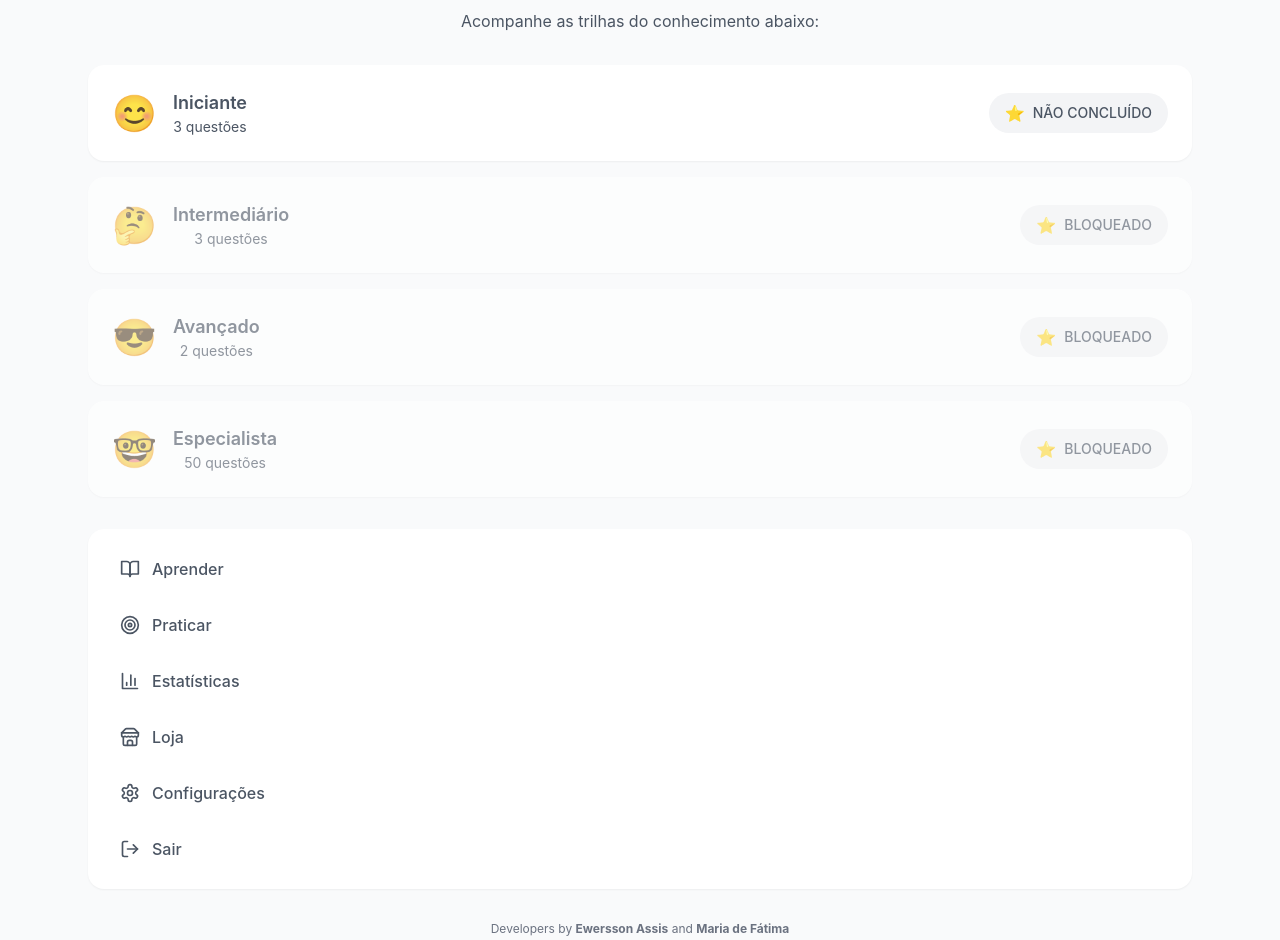
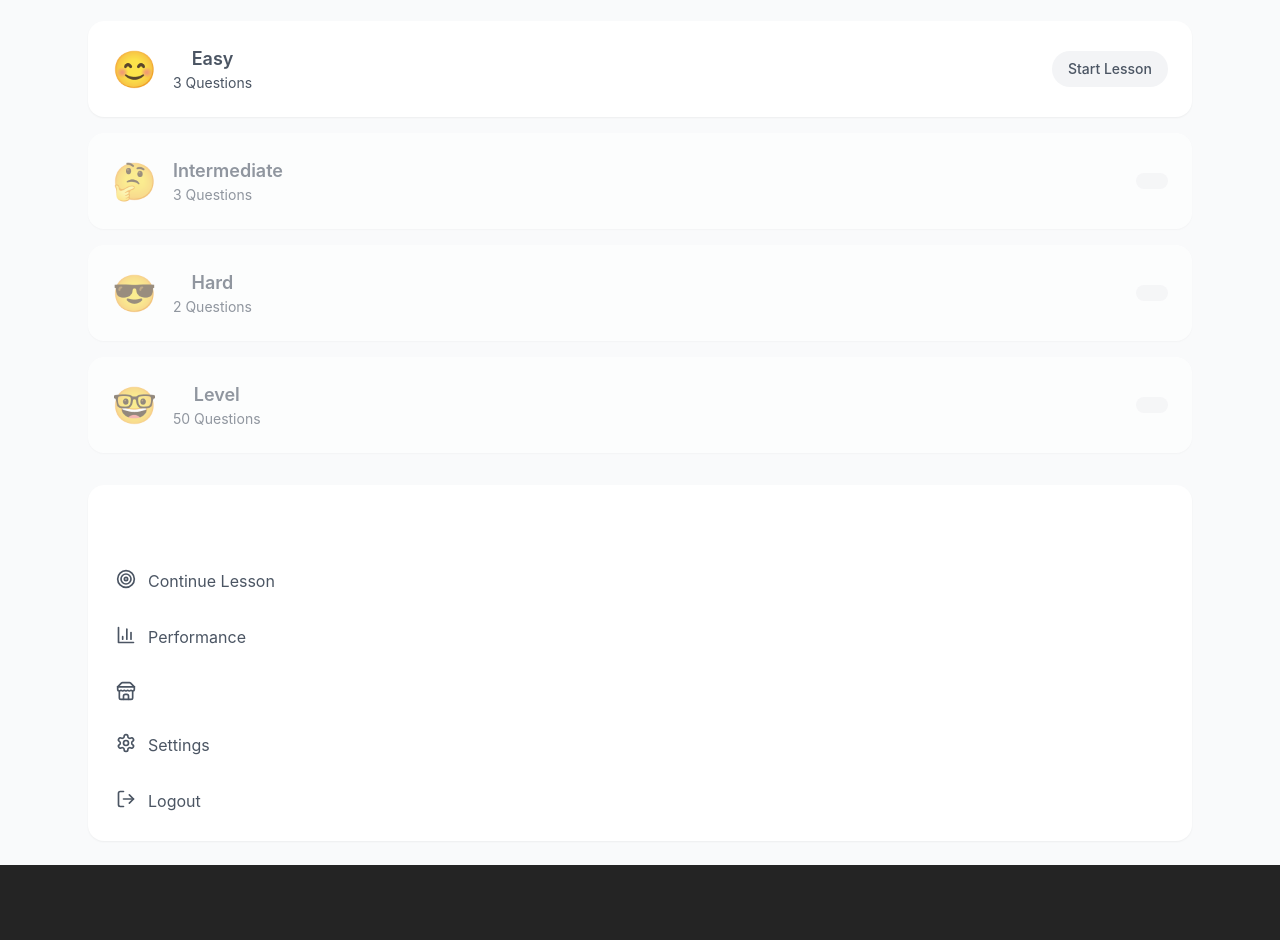
Before and after one commit to alvesmariadefatima/think-js-game, a React (Vite) app: page /home in a window 1280 px wide. Shown: the part 172-1112 px from the top of the page. After the commit the page ends 1037 px from the top, so only its background shows below. Built offline with nearby package versions, Linux system fonts and the light colour scheme; sample sign-in values are in the browser's storage.

Commit message:
feat: implementar mecanismo de tradução para múltiplos idiomas

```diff
--- a/src/pages/Home.tsx
+++ b/src/pages/Home.tsx
@@ -7,67 +7,63 @@ import {
   Settings,
   LogOut,
 } from "lucide-react";
+
 import { useAuth } from "../context/AuthContext";
 import { useGame } from "../context/GameContext";
+import { useTranslation } from "../context/TranslationContext";
+
+import LanguageSelector from "../components/LanguageSelector";
 import { lessons } from "../data/questions";
 import logoTexto from "../assets/logo-texto.png";
 
 export function Home() {
   const { user, logout } = useAuth();
   const { startQuiz } = useGame();
+  const { t } = useTranslation();
   const navigate = useNavigate();
 
-  // Função para verificar se uma lição está desbloqueada
   const isLessonUnlocked = (lessonId: string): boolean => {
-    if (lessonId === "lesson-1") return true; // Primeira lição sempre desbloqueada
+    if (lessonId === "lesson-1") return true;
 
     const completedLessons = user?.completedLessons || [];
 
-    // Para lesson-2, precisa ter completado lesson-1 com pelo menos 2 acertos
-    if (lessonId === "lesson-2") {
-      const lesson1 = completedLessons.find((l) => l.lessonId === "lesson-1");
-      return lesson1 ? lesson1.correctAnswers >= 2 : false;
-    }
+    const previousLessonMap: Record<string, string> = {
+      "lesson-2": "lesson-1",
+      "lesson-3": "lesson-2",
+      "lesson-4": "lesson-3",
+    };
 
-    // Para lesson-3, precisa ter completado lesson-2 com pelo menos 2 acertos
-    if (lessonId === "lesson-3") {
-      const lesson2 = completedLessons.find((l) => l.lessonId === "lesson-2");
-      return lesson2 ? lesson2.correctAnswers >= 2 : false;
-    }
+    const previousLesson = previousLessonMap[lessonId];
+    if (!previousLesson) return false;
 
-    // Para lesson-4, precisa ter completado lesson-3 com pelo menos 2 acertos
-    if (lessonId === "lesson-4") {
-      const lesson3 = completedLessons.find((l) => l.lessonId === "lesson-3");
-      return lesson3 ? lesson3.correctAnswers >= 2 : false;
-    }
+    const progress = completedLessons.find(
+      (l) => l.lessonId === previousLesson
+    );
 
-    return false;
+    return progress ? progress.correctAnswers >= 2 : false;
   };
 
-  // Função para obter o status da lição
   const getLessonStatus = (lessonId: string): string => {
     const completedLessons = user?.completedLessons || [];
     const lessonProgress = completedLessons.find(
-      (l) => l.lessonId === lessonId,
+      (l) => l.lessonId === lessonId
     );
 
-    if (!isLessonUnlocked(lessonId)) {
-      return "BLOQUEADO";
-    }
+    if (!isLessonUnlocked(lessonId)) return t.bloqueado;
+    if (lessonProgress && lessonProgress.correctAnswers >= 2)
+      return t.sucesso;
 
-    if (lessonProgress && lessonProgress.correctAnswers >= 2) {
-      return "CONCLUÍDO";
-    }
-
-    return "NÃO CONCLUÍDO";
+    return t.iniciarLicao;
   };
 
   const handleStartLesson = (lessonId: string) => {
+    if (!isLessonUnlocked(lessonId)) return;
+
     const lesson = lessons.find((l) => l.id === lessonId);
-    if (lesson) {
-      startQuiz(lessonId, lesson.questions);
-      navigate("/perguntas");
-    }
+    if (!lesson) return;
+
+    startQuiz(lessonId, lesson.questions);
+    navigate("/perguntas");
   };
 
   const handleLogout = () => {
@@ -78,29 +74,29 @@ export function Home() {
   const trilhas = [
     {
       id: "lesson-1",
-      nivel: "Iniciante",
-      questoes: `${lessons[0]?.questions.length || 0} questões`,
+      nivel: t.facil,
+      questoes: `${lessons[0]?.questions.length || 0} ${t.perguntas}`,
       status: getLessonStatus("lesson-1"),
       emoji: "😊",
     },
     {
       id: "lesson-2",
-      nivel: "Intermediário",
-      questoes: `${lessons[1]?.questions.length || 0} questões`,
+      nivel: t.intermediario,
+      questoes: `${lessons[1]?.questions.length || 0} ${t.perguntas}`,
       status: getLessonStatus("lesson-2"),
       emoji: "🤔",
     },
     {
       id: "lesson-3",
-      nivel: "Avançado",
-      questoes: `${lessons[2]?.questions.length || 0} questões`,
+      nivel: t.dificil,
+      questoes: `${lessons[2]?.questions.length || 0} ${t.perguntas}`,
       status: getLessonStatus("lesson-3"),
       emoji: "😎",
     },
     {
       id: "lesson-4",
-      nivel: "Especialista",
-      questoes: "50 questões",
+      nivel: t.nivel,
+      questoes: `50 ${t.perguntas}`,
       status: getLessonStatus("lesson-4"),
       emoji: "🤓",
     },
@@ -108,106 +104,79 @@ export function Home() {
 
   return (
     <div className="min-h-screen bg-gray-50">
-      {/* Header */}
-      <div className="bg-white border-b border-gray-200 px-6 py-4">
-        <div className="max-w-6xl mx-auto flex items-center justify-between">
-          <div className="flex items-center gap-3">
-            <img src={logoTexto} alt="ThinkJS" className="h-50" />
-          </div>
+      <div className="bg-white border-b px-6 py-4">
+        <div className="max-w-6xl mx-auto flex justify-between items-center">
+          <img src={logoTexto} alt="ThinkJS" className="h-12" />
+          <LanguageSelector />
         </div>
       </div>
 
       <div className="max-w-6xl mx-auto p-6">
         <div className="text-center mb-8">
-          <h2 className="text-2xl text-gray-600 font-bold mb-2">
-            Olá, {user?.name}!
+          <h2 className="text-2xl font-bold text-gray-600">
+            {t.ola}, {user?.name}!
           </h2>
-          <p className="text-gray-600">
-            Acompanhe as trilhas do conhecimento abaixo:
-          </p>
+          <p className="text-gray-600">{t.dashboard}</p>
         </div>
 
-        {/* Trilhas */}
         <div className="grid gap-4 mb-8">
           {trilhas.map((trilha) => (
             <div
               key={trilha.id}
               className={`bg-white rounded-2xl p-6 shadow-sm ${
-                trilha.status === "BLOQUEADO"
-                  ? "opacity-60"
+                trilha.status === t.bloqueado
+                  ? "opacity-60 cursor-not-allowed"
                   : "cursor-pointer hover:shadow-md"
-              } transition`}
-              onClick={() =>
-                trilha.status !== "BLOQUEADO" && handleStartLesson(trilha.id)
-              }
+              }`}
+              onClick={() => handleStartLesson(trilha.id)}
             >
-              <div className="flex items-center justify-between">
-                <div className="flex items-center gap-4">
+              <div className="flex justify-between items-center">
+                <div className="flex gap-4 items-center">
                   <span className="text-4xl">{trilha.emoji}</span>
                   <div>
-                    <h3 className="font-semibold text-gray-600 text-lg">
+                    <h3 className="font-semibold text-lg text-gray-600">
                       {trilha.nivel}
                     </h3>
-                    <p className="text-sm text-gray-600">{trilha.questoes}</p>
+                    <p className="text-sm text-gray-600 text-left">{trilha.questoes}</p>
                   </div>
                 </div>
-                <div className="flex items-center text-gray-600 gap-2 px-4 py-2 bg-gray-100 rounded-full">
-                  <span className="text-yellow-500">⭐</span>
-                  <span className="text-sm font-medium">{trilha.status}</span>
-                </div>
+
+                <span className="px-4 py-2 bg-gray-100 rounded-full text-sm font-medium text-gray-600">
+                  {trilha.status}
+                </span>
               </div>
             </div>
           ))}
         </div>
 
-        {/* Menu Lateral */}
-        <div className="bg-white rounded-2xl p-4 shadow-sm">
-          <div className="space-y-2">
-            <button className="w-full flex text-gray-600 items-center gap-3 px-4 py-3 hover:bg-gray-50 rounded-lg transition">
-              <BookOpen size={20} className="text-gray-600" />
-              <Link to="/aprender">
-                <span className="font-medium">Aprender</span>
-              </Link>
-            </button>
-            <button className="w-full flex items-center text-gray-600 gap-3 px-4 py-3 hover:bg-gray-50 rounded-lg transition">
-              <Target size={20} className="text-gray-600" />
-              <span className="font-medium">Praticar</span>
-            </button>
-            <button className="w-full flex items-center  text-gray-600 gap-3 px-4 py-3 hover:bg-gray-50 rounded-lg transition">
-              <BarChart3 size={20} className="text-gray-600" />
-              <span className="font-medium"> Estatísticas</span>
-            </button>
-            <button className="w-full flex items-center gap-3 px-4 py-3 hover:bg-gray-50 rounded-lg transition">
-              <Store size={20} className="text-gray-600" />
-              <span className="font-medium text-gray-600">Loja</span>
-            </button>
-            <button className="w-full flex items-center gap-3 px-4 py-3 hover:bg-gray-50 rounded-lg transition">
-              <Settings size={20} className="text-gray-600" />
-              <span className="font-medium text-gray-600">Configurações</span>
-            </button>
-            <button
-              onClick={handleLogout}
-              className="w-full flex items-center gap-3 px-4 py-3 hover:bg-gray-50 rounded-lg transition"
-            >
-              <LogOut size={20} className="text-gray-600" />
-              <span className="font-medium text-gray-600">Sair</span>
-            </button>
+        <div className="bg-white rounded-2xl p-4 shadow-sm space-y-2">
+          <Link to="/aprender" className="flex gap-3 p-3 hover:bg-gray-50 rounded-lg">
+            <BookOpen size={20} /> {t.licoes}
+          </Link>
+
+          <div className="flex gap-3 p-3 text-gray-600">
+            <Target size={20} /> {t.continuarLicao}
           </div>
+
+          <div className="flex gap-3 p-3 text-gray-600">
+            <BarChart3 size={20} /> {t.desempenho}
+          </div>
+
+          <div className="flex gap-3 p-3 text-gray-600">
+            <Store size={20} /> {t.loja}
+          </div>
+
+          <div className="flex gap-3 p-3 text-gray-600">
+            <Settings size={20} /> {t.configuracoes}
+          </div>
+
+          <button
+            onClick={handleLogout}
+            className="flex gap-3 p-3 text-gray-600 hover:bg-gray-50 rounded-lg w-full"
+          >
+            <LogOut size={20} /> {t.sair}
+          </button>
         </div>
-
-        <p className="text-xs text-gray-500 text-center mt-8">
-          Developers by{" "}
-          <a href="https://www.linkedin.com/in/oewersson/" target="_blank">
-            <strong>Ewersson Assis</strong>
-          </a>{" "}
-          and{" "}
-          <a
-            href="https://www.linkedin.com/in/maria-de-fatima-alves/"
-            target="_blank"
-          >
-            <strong>Maria de Fátima</strong>
-          </a>
-        </p>
       </div>
     </div>
   );
```
